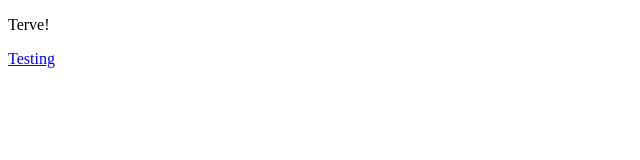
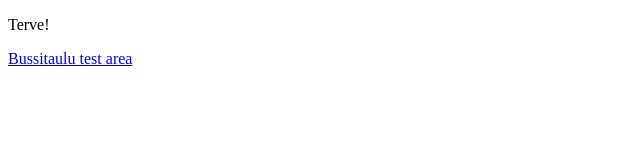
Before and after one commit to bertilix/Bussitaulu, a plain HTML site: page index.html in a window 1280 px wide. Shown: the full height of the page, 0-640 px from the left. Drawn offline with Linux system fonts and the light colour scheme.

Commit message:
File name changes

```diff
--- a/index.html
+++ b/index.html
@@ -8,6 +8,6 @@
 <body>
 	<p>Terve!</p>
 
-	<a href="leafletjs.html">Testing</a>
+	<a href="bussitaulu.html">Bussitaulu test area</a>
 </body>
 </html>
```
Also changed, not shown: bussitaulu.html (renamed from leafletjs.html), 1 other file.
